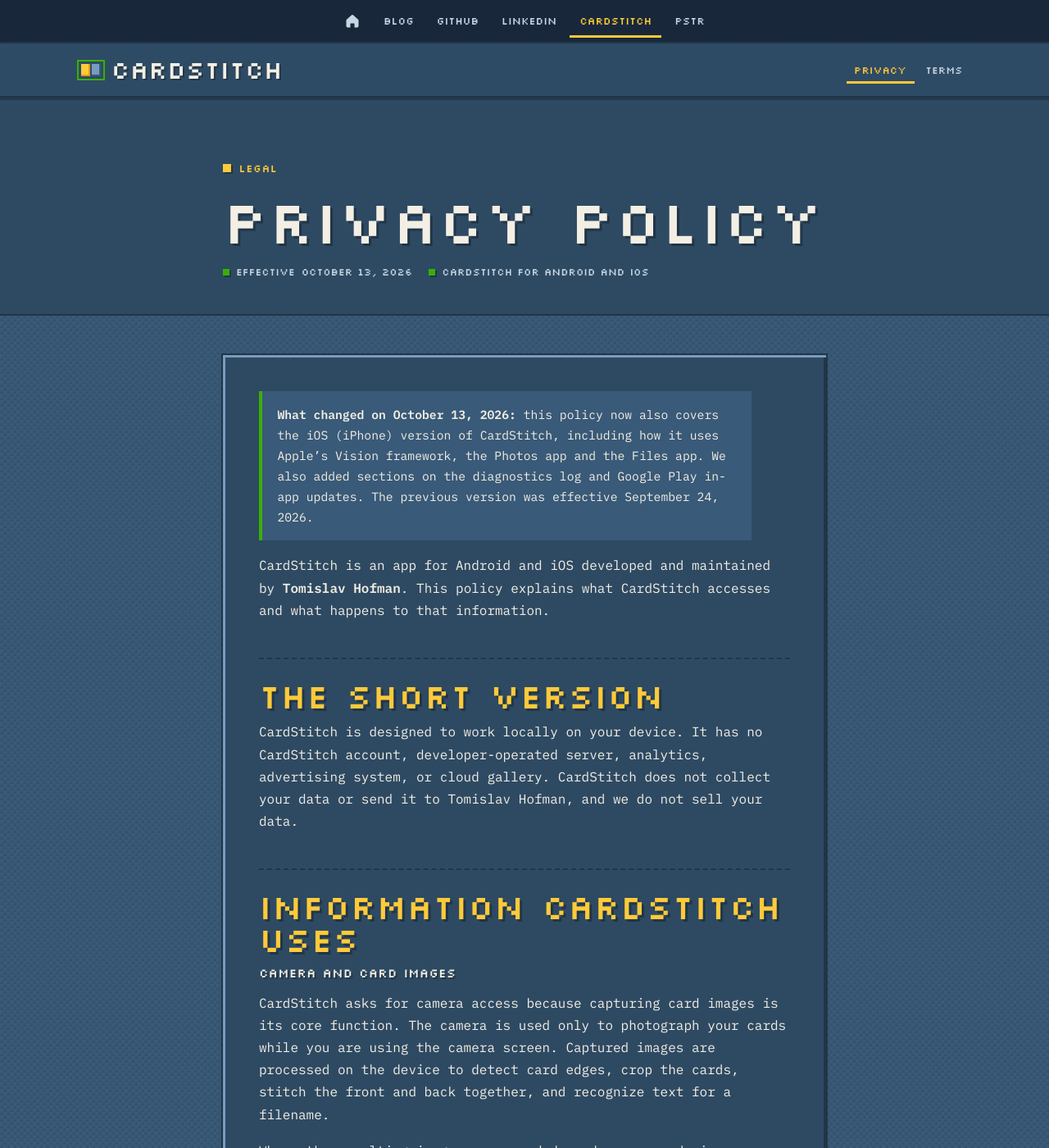
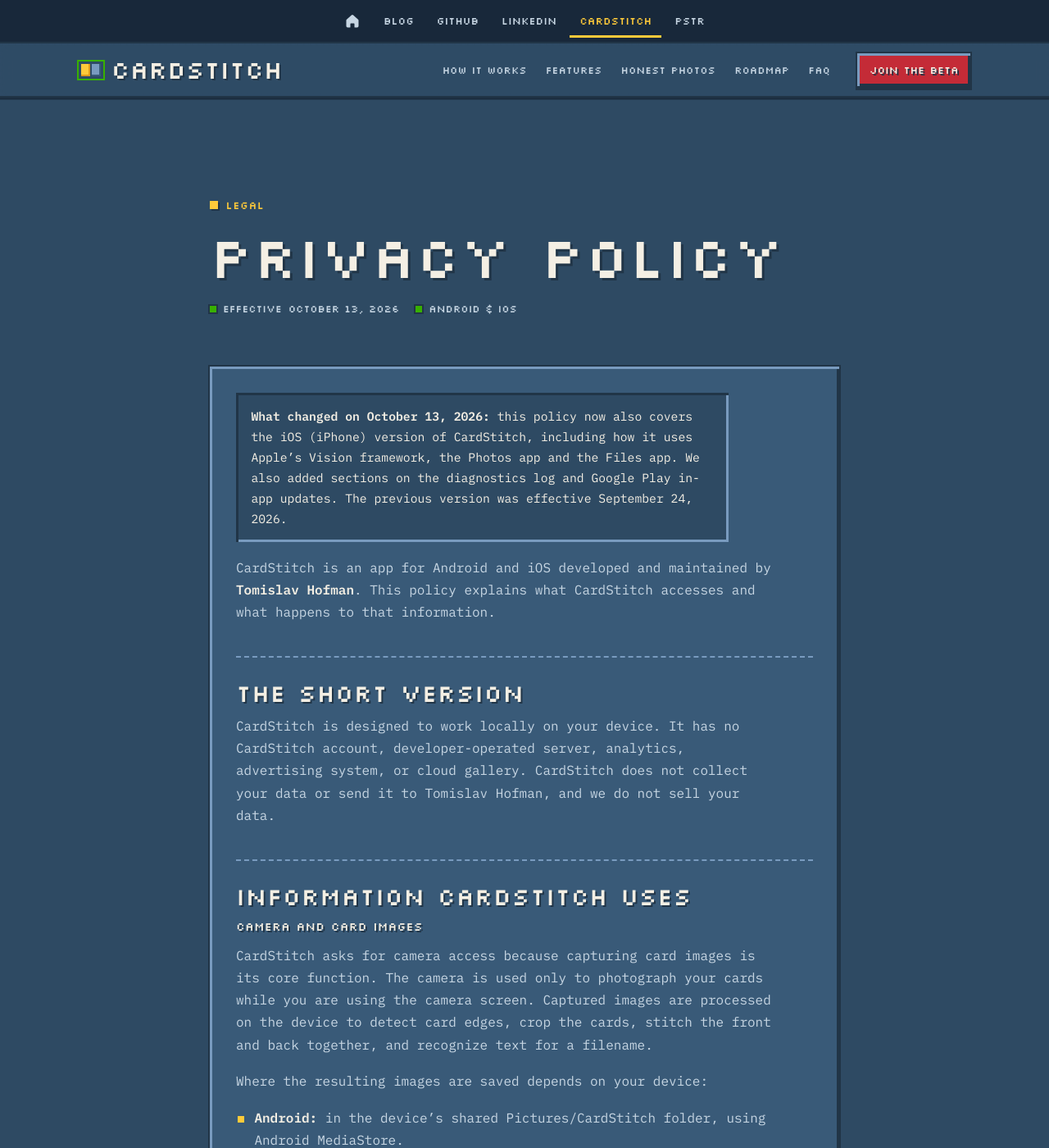
Before and after one commit to tomislavhofman/tomislavhofman.github.io, a Jekyll site: the page built from cardstitch/privacy.md, in a window 1280 px wide and 1400 px high. Shown: the whole window at 82% size. Built offline with Jekyll 4.4.1, drawn with Linux system fonts in a browser that asks for light colours; some web fonts are replaced; some of the changed text lies outside the part shown.

Commit message:
feat(cardstitch): Legal pages use the landing page design; iOS add-only Photos
Shared sub bar include (same links, CTA and mobile behaviour as the landing
page); legal pages built from band, section head, facts, bevelled panel and
center link. Privacy: iOS saves a copy to the photo library with add-only
access (no album, cannot see other photos). Footer: Android & iOS, Apple
trademark line. Landing: iOS coming soon (facts, FAQ, description).

Co-Authored-By: Claude Opus 5.5 <noreply@anthropic.com>

```diff
--- /dev/null
+++ b/_includes/cs-subbar.html
@@ -0,0 +1,27 @@
+{%- comment -%}
+  CardStitch sub bar, shared by the landing page and the legal pages.
+  Params: base (optional: prefix for the section links, e.g. "/cardstitch/"
+  on other pages; empty on the landing page so links stay in-page).
+{%- endcomment -%}
+{%- assign cs = site.data.cardstitch -%}
+{%- if include.base %}{% assign base = include.base | relative_url %}{% else %}{% assign base = "" %}{% endif -%}
+<nav class="subbar" aria-label="{% if include.base %}CardStitch{% else %}On this page{% endif %}">
+  <div class="wrap subbar__inner">
+    <a class="brand" href="{% if include.base %}{{ base }}{% else %}#top{% endif %}" aria-label="{% if include.base %}CardStitch home{% else %}CardStitch, back to top{% endif %}">
+      <span class="brand__mark" aria-hidden="true"><span></span><span></span></span>
+      <span class="brand__name">CardStitch</span>
+    </a>
+    <ul class="subbar__links">
+      <li><a href="{{ base }}#how">How it works</a></li>
+      <li><a href="{{ base }}#sellers">Features</a></li>
+      <li><a href="{{ base }}#honest">Honest photos</a></li>
+      <li><a href="{{ base }}#roadmap">Roadmap</a></li>
+      <li><a href="{{ base }}#faq">FAQ</a></li>
+    </ul>
+    {%- if cs.play_url and cs.play_url != "" %}
+    <a class="btn btn--primary btn--sm" href="{{ cs.play_url }}" rel="noopener">Get the app</a>
+    {%- else %}
+    <a class="btn btn--primary btn--sm" href="{{ cs.beta_mailto }}">Join the beta</a>
+    {%- endif %}
+  </div>
+</nav>
--- a/_layouts/cardstitch-legal.html
+++ b/_layouts/cardstitch-legal.html
@@ -2,39 +2,28 @@
 layout: cardstitch
 ---
 {%- comment -%}
-  Long-form legal pages (privacy, terms) in the CardStitch pixel style.
+  Long-form legal pages (privacy, terms), built from the landing page's own
+  pieces: sub bar, band + section head, bevelled panel, facts, center link.
   Front matter: title, heading, description, effective_date, legal: true.
   No scroll reveal here: legal text is visible immediately.
 {%- endcomment -%}
-<nav class="subbar" aria-label="CardStitch">
-  <div class="wrap subbar__inner">
-    <a class="brand" href="{{ '/cardstitch/' | relative_url }}" aria-label="CardStitch home">
-      <span class="brand__mark" aria-hidden="true"><span></span><span></span></span>
-      <span class="brand__name">CardStitch</span>
-    </a>
-    <ul class="subbar__links subbar__links--legal">
-      <li><a href="{{ '/cardstitch/privacy/' | relative_url }}"{% if page.url == '/cardstitch/privacy/' %} aria-current="page"{% endif %}>Privacy</a></li>
-      <li><a href="{{ '/cardstitch/terms/' | relative_url }}"{% if page.url == '/cardstitch/terms/' %} aria-current="page"{% endif %}>Terms</a></li>
-    </ul>
+{% include cs-subbar.html base="/cardstitch/" %}
+
+<section class="band band--deep legal" aria-labelledby="legal-title">
+  <div class="wrap wrap--narrow">
+    <header class="section-head legal__head">
+      <p class="eyebrow">Legal</p>
+      <h1 id="legal-title" class="legal__title">{{ page.heading | default: page.title }}</h1>
+      <ul class="facts" aria-label="About this document">
+        <li>Effective <time datetime="{{ page.effective_date | date: '%Y-%m-%d' }}">{{ page.effective_date | date: '%B %-d, %Y' }}</time></li>
+        <li>Android &amp; iOS</li>
+      </ul>
+    </header>
+
+    <article class="panel legal__body">
+      {{ content }}
+    </article>
+
+    <p class="center-link"><a href="{{ '/cardstitch/' | relative_url }}">Back to CardStitch</a></p>
   </div>
-</nav>
-
-<article class="legal" aria-labelledby="legal-title">
-  <header class="legal__head">
-    <div class="wrap legal__wrap">
-      <p class="eyebrow">Legal</p>
-      <h1 class="legal__title" id="legal-title">{{ page.heading | default: page.title }}</h1>
-      <p class="legal__meta">
-        <span>Effective <time datetime="{{ page.effective_date | date: '%Y-%m-%d' }}">{{ page.effective_date | date: '%B %-d, %Y' }}</time></span>
-        <span>CardStitch for Android and iOS</span>
-      </p>
-    </div>
-  </header>
-
-  <div class="wrap legal__wrap">
-    <div class="legal__body">
-      {{ content }}
-    </div>
-    <p class="legal__back"><a href="{{ '/cardstitch/' | relative_url }}">&larr; Back to CardStitch</a></p>
-  </div>
-</article>
+</section>
--- a/_layouts/cardstitch.html
+++ b/_layouts/cardstitch.html
@@ -58,7 +58,7 @@
     <div class="wrap site-footer__inner">
       <div class="site-footer__brand">
         <p class="site-footer__name">CardStitch</p>
-        <p>An Android app by Tomislav Hofman.</p>
+        <p>An app for Android &amp; iOS by Tomislav Hofman.</p>
       </div>
       <nav class="site-footer__links" aria-label="CardStitch links">
         <a href="{{ '/cardstitch/privacy/' | relative_url }}">Privacy policy</a>
@@ -69,6 +69,7 @@
         CardStitch is an independent app and is not affiliated with, endorsed by or sponsored by Cardmarket or any trading card game publisher.
         Cardmarket, Pokémon, Magic: The Gathering, Yu-Gi-Oh! and One Piece are trademarks of their respective owners.
         Google Play and Android are trademarks of Google LLC.
+        Apple and iPhone are trademarks of Apple Inc.
       </p>
       <p class="site-footer__copy">&copy; {{ site.time | date: '%Y' }} Tomislav Hofman</p>
     </div>
--- a/cardstitch/privacy.md
+++ b/cardstitch/privacy.md
@@ -44,8 +44,8 @@ Where the resulting images are saved depends on your device:
 - **Android:** in the device's shared Pictures/CardStitch folder, using
   Android MediaStore.
 - **iOS:** in CardStitch's own folder in the Files app (On My iPhone ›
-  CardStitch). Each stitched image is also added to a "CardStitch" album in
-  the Photos app.
+  CardStitch). A copy of each stitched image is also saved to your photo
+  library in the Photos app.
 
 CardStitch does not upload the captured images or recognized text to a
 CardStitch server.
@@ -116,8 +116,8 @@ file manager.
 
 **iOS:** card images remain in CardStitch's folder in the Files app until you
 delete them in CardStitch or in the Files app. Deleting a card in CardStitch
-removes its files from that folder, but not the copy in the "CardStitch"
-Photos album. That copy is yours to keep or delete in the Photos app, and it
+removes its files from that folder, but not the copy saved to your photo
+library. That copy is yours to keep or delete in the Photos app, and it
 also stays there if you delete the app.
 
 You are responsible for copies you export or share to other apps.
@@ -128,8 +128,9 @@ On **Android**, CardStitch requests camera access for capture. On older
 Android versions it may also request storage access so it can save the images
 to the shared Pictures folder.
 
-On **iOS**, CardStitch requests camera access for capture and Photos access
-to save to the "CardStitch" album, as described above.
+On **iOS**, CardStitch requests camera access for capture and add-only
+Photos access to save a copy of each stitched image to your photo library, as
+described above.
 
 CardStitch does not request location, contacts, microphone, or account
 permissions.
--- a/css/cardstitch.css
+++ b/css/cardstitch.css
@@ -1415,83 +1415,54 @@ p { margin: 0; }
 
 /* ==========================================================================
    Legal pages (_layouts/cardstitch-legal.html)
+   Same band, section head, panel and list styles as the landing page;
+   only the long-text rhythm is specific here.
    ========================================================================== */
-.subbar__links--legal { display: flex; }
-.subbar__links--legal a[aria-current="page"] { color: var(--amber); box-shadow: inset 0 -3px 0 var(--amber); }
-
-.legal__wrap { max-width: 50rem; }
-.legal__head {
-  padding: clamp(2.5rem, 7vw, 4.5rem) 0 clamp(1.75rem, 4vw, 2.5rem);
-  background-color: var(--surface-2);
-  border-bottom: var(--px-outline) solid var(--border);
-}
-.legal__title { font-size: clamp(3rem, 9vw, 4.6rem); }
-.legal__meta {
-  display: flex;
-  flex-wrap: wrap;
-  gap: 0.4rem 1.25rem;
-  margin-top: 1.1rem;
-  font-family: var(--font-pixel);
-  font-size: 0.78rem;
-  color: var(--text-2);
-}
-.legal__meta span { display: inline-flex; align-items: center; gap: 0.5rem; }
-.legal__meta span::before {
-  content: "";
-  width: 8px; height: 8px;
-  background: var(--green);
-  box-shadow: 2px 2px 0 var(--border);
-}
-
-.legal__body {
-  margin: clamp(2rem, 5vw, 3rem) 0 2rem;
-  padding: clamp(1.25rem, 4vw, 2.75rem);
-  background: var(--surface-2);
-  overflow-wrap: break-word;
-  --bv-hi: var(--bevel);
-  --bv-lo: var(--border);
-  box-shadow:
-    inset var(--px-bevel) var(--px-bevel) 0 0 var(--bv-hi),
-    inset calc(var(--px-bevel) * -1) calc(var(--px-bevel) * -1) 0 0 var(--bv-lo),
-    0 0 0 var(--px-outline) var(--border);
-}
+.legal__title { font-size: clamp(2.7rem, 6vw, 4.4rem); } /* = section h2 */
+.legal__head .facts { margin-top: 1.25rem; }
+
+.legal__body { display: block; overflow-wrap: break-word; color: var(--text-2); }
 .legal__body > * + * { margin-top: 1.1rem; }
 .legal__body p, .legal__body li { max-width: 68ch; }
 .legal__body h2 {
-  margin-top: 2.75rem;
-  padding-top: 1.5rem;
-  border-top: var(--px-outline) dashed var(--border);
-  font-size: clamp(2rem, 6vw, 2.6rem);
-  color: var(--amber);
-}
-.legal__body h2:first-child, .legal__body .legal__note + h2 { margin-top: 2rem; }
-.legal__body h3 {
-  margin-top: 2rem;
-  font-family: var(--font-pixel);
-  font-size: 0.95rem;
+  margin-top: 2.5rem;
+  padding-top: 1.75rem;
+  border-top: 2px dashed var(--bevel); /* = .panel__head divider */
+  font-size: 1.85rem;                  /* = h3 on the landing page */
+  line-height: 1;
+  color: var(--text);
+  text-shadow: 2px 2px 0 var(--border);
+}
+.legal__body h3 {                      /* = .lane__title */
+  margin-top: 1.75rem;
+  font-family: var(--font-pixel);
+  font-size: 0.9rem;
   line-height: 1.4;
+  color: var(--text);
   text-shadow: 2px 2px 0 var(--border);
 }
 .legal__body h2 + *, .legal__body h3 + * { margin-top: 0.75rem; }
-.legal__body ul { padding-left: 0; list-style: none; }
+.legal__body ul { margin-left: 0; padding-left: 0; list-style: none; }
 .legal__body li { position: relative; padding-left: 1.4rem; }
 .legal__body li + li { margin-top: 0.5rem; }
-.legal__body li::before {
+.legal__body li::before {              /* = .lane__bullet */
   content: "";
   position: absolute;
-  left: 0.15rem; top: 0.62em;
+  left: 0.15rem; top: 0.66em;
   width: 8px; height: 8px;
   background: var(--amber);
 }
 .legal__body code { white-space: normal; }
-.legal__note {
+.legal__note {                         /* inset well, like .vf / .lab__canvas */
   padding: 1rem 1.15rem;
-  background: var(--surface);
-  border-left: 4px solid var(--green);
+  background: var(--surface-2);
   color: var(--text);
   font-size: 0.92rem;
-}
-.legal__back { margin-bottom: clamp(2.5rem, 6vw, 4rem); font-family: var(--font-pixel); font-size: 0.8rem; }
+  box-shadow:
+    inset var(--px-bevel) var(--px-bevel) 0 0 var(--border),
+    inset calc(var(--px-bevel) * -1) calc(var(--px-bevel) * -1) 0 0 var(--bevel);
+}
+.legal .center-link { margin-top: 2.5rem; }
 
 /* ==========================================================================
    Scroll reveal (stepped, like the app's pixel motion)
```
Also changed, not shown: other parts of cardstitch/privacy.md (+5 -5 lines), cardstitch/index.html (+5 -23 lines).
